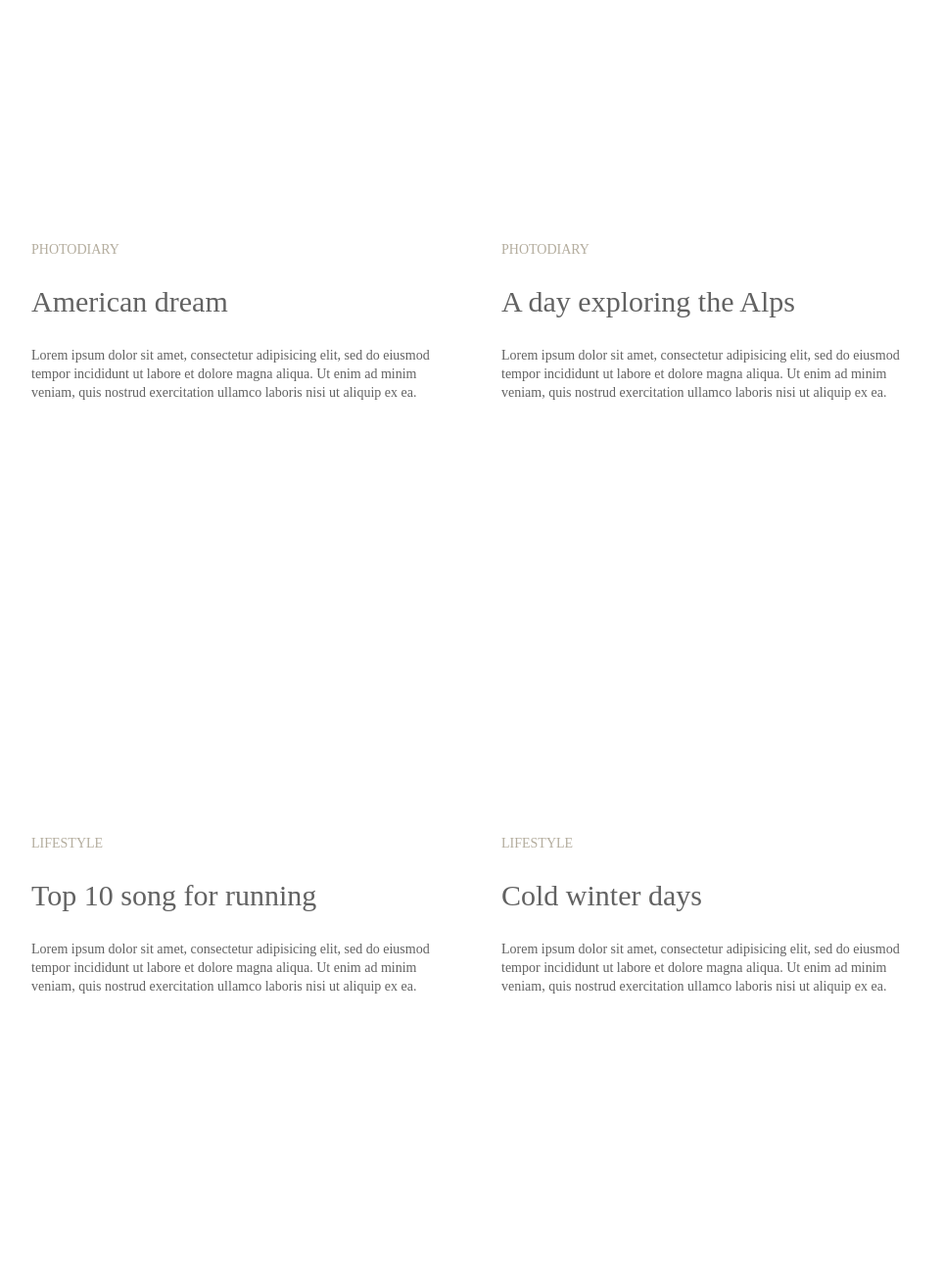
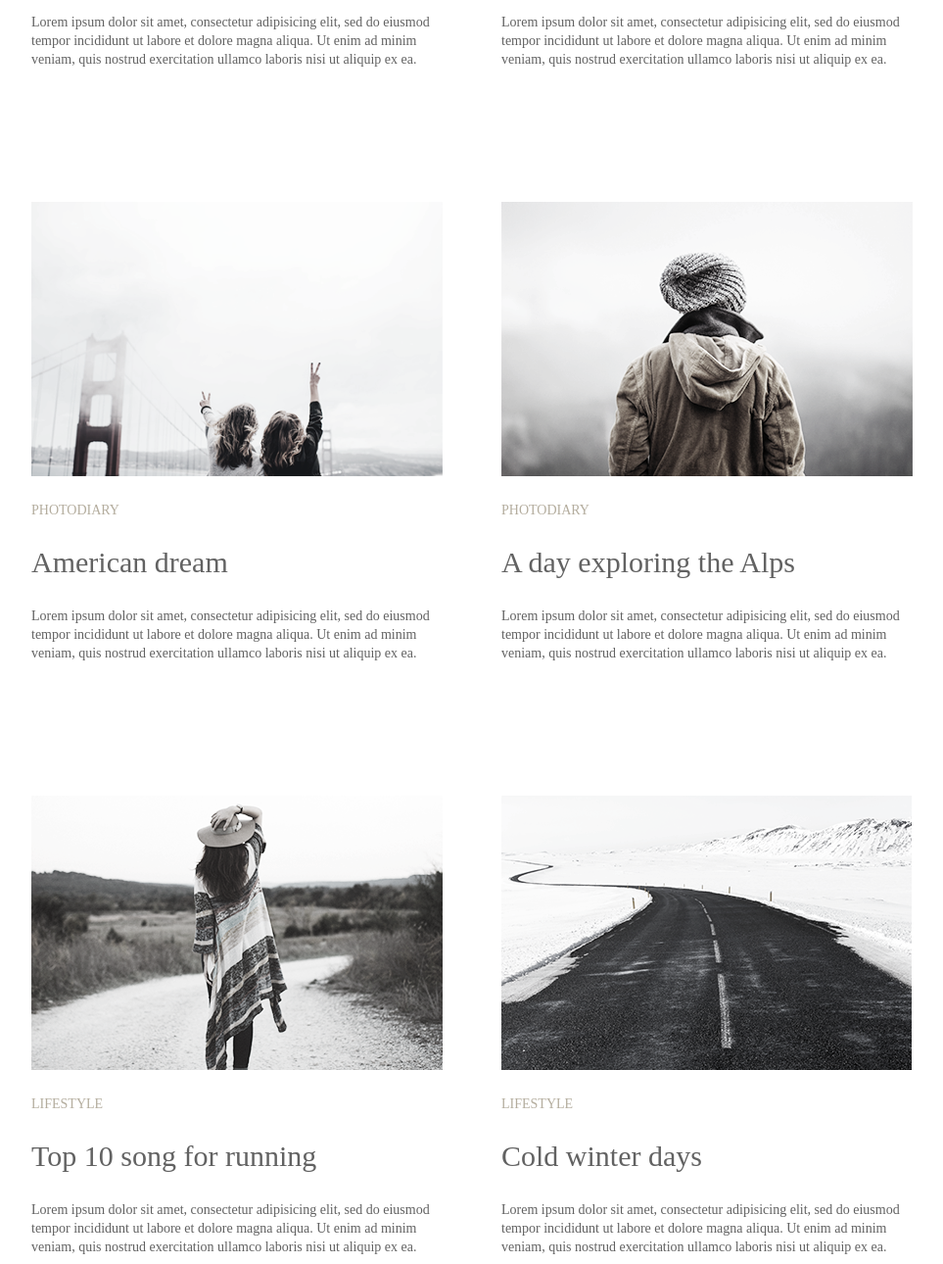
Before and after one commit to Taunamik/Photoblog, a plain HTML site: page index.html in a window 1280 px wide. Shown: the part 582-1872 px from the top of the page at 98% size, without its empty margins (158-1121 px from the left). Drawn offline with Linux system fonts and the light colour scheme; the site is published under a folder, as on GitHub Pages, so addresses that start at the root find nothing.

Commit message:
Update index.html

```diff
--- a/index.html
+++ b/index.html
@@ -19,32 +19,32 @@
     </nav>
 </header>
 <ul class="photo-list">
-    <li class="photo-list-item"><img src="/1 1 (1).png" alt="">
+    <li class="photo-list-item"><img src="./1 1 (1).png" alt="">
         <h5 class="photo-list-title">LIFESTYLE</h5>
         <h2 class="photo-list-title2">More than just a music festival </h2>
         <p class="photo-list-text">Lorem ipsum dolor sit amet, consectetur adipisicing elit, sed do eiusmod tempor incididunt ut labore et dolore magna aliqua. Ut enim ad minim veniam, quis nostrud exercitation ullamco laboris nisi ut aliquip ex ea.</p>
     </li>
-    <li class="photo-list-item"><img src="/2 1 (1).png" alt="">
+    <li class="photo-list-item"><img src="./2 1 (1).png" alt="">
         <h5 class="photo-list-title">LIFESTYLE</h5>
         <h2 class="photo-list-title2">Life tastes better with coffee</h2>
         <p class="photo-list-text">Lorem ipsum dolor sit amet, consectetur adipisicing elit, sed do eiusmod tempor incididunt ut labore et dolore magna aliqua. Ut enim ad minim veniam, quis nostrud exercitation ullamco laboris nisi ut aliquip ex ea.</p>
     </li>
-    <li class="photo-list-item"><img src="/3 1 (1).png" alt="">
+    <li class="photo-list-item"><img src="./3 1 (1).png" alt="">
         <h5 class="photo-list-title">PHOTODIARY</h5>
         <h2 class="photo-list-title2" >American dream</h2>
         <p class="photo-list-text">Lorem ipsum dolor sit amet, consectetur adipisicing elit, sed do eiusmod tempor incididunt ut labore et dolore magna aliqua. Ut enim ad minim veniam, quis nostrud exercitation ullamco laboris nisi ut aliquip ex ea.</p>
     </li>
-    <li class="photo-list-item"><img src="/4 1 (1).png" alt="">
+    <li class="photo-list-item"><img src="./4 1 (1).png" alt="">
         <h5 class="photo-list-title">PHOTODIARY</h5>
         <h2 class="photo-list-title2">A day exploring the Alps</h2>
         <p class="photo-list-text">Lorem ipsum dolor sit amet, consectetur adipisicing elit, sed do eiusmod tempor incididunt ut labore et dolore magna aliqua. Ut enim ad minim veniam, quis nostrud exercitation ullamco laboris nisi ut aliquip ex ea.</p>
     </li>
-    <li class="photo-list-item"><img src="/1 2.png" alt="">
+    <li class="photo-list-item"><img src="./1 2.png" alt="">
         <h5 class="photo-list-title">LIFESTYLE</h5>
         <h2 class="photo-list-title2">Top 10 song for running</h2>
         <p class="photo-list-text">Lorem ipsum dolor sit amet, consectetur adipisicing elit, sed do eiusmod tempor incididunt ut labore et dolore magna aliqua. Ut enim ad minim veniam, quis nostrud exercitation ullamco laboris nisi ut aliquip ex ea.</p>
     </li>
-    <li class="photo-list-item"><img src="/2 2.png" alt="">
+    <li class="photo-list-item"><img src="./2 2.png" alt="">
         <h5 class="photo-list-title">LIFESTYLE</h5>
         <h2 class="photo-list-title2">Cold winter days</h2>
         <p class="photo-list-text">Lorem ipsum dolor sit amet, consectetur adipisicing elit, sed do eiusmod tempor incididunt ut labore et dolore magna aliqua. Ut enim ad minim veniam, quis nostrud exercitation ullamco laboris nisi ut aliquip ex ea.</p>
```
